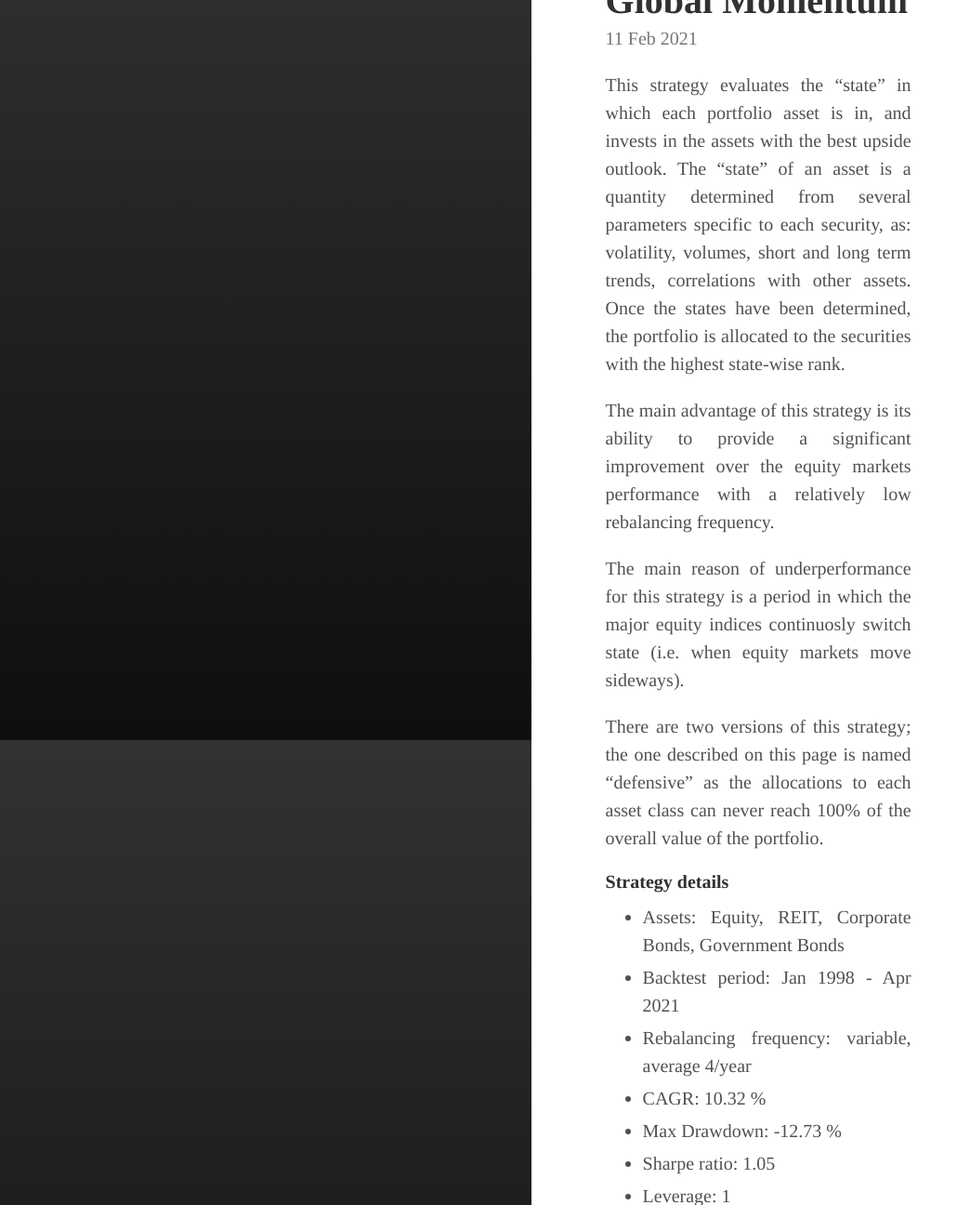
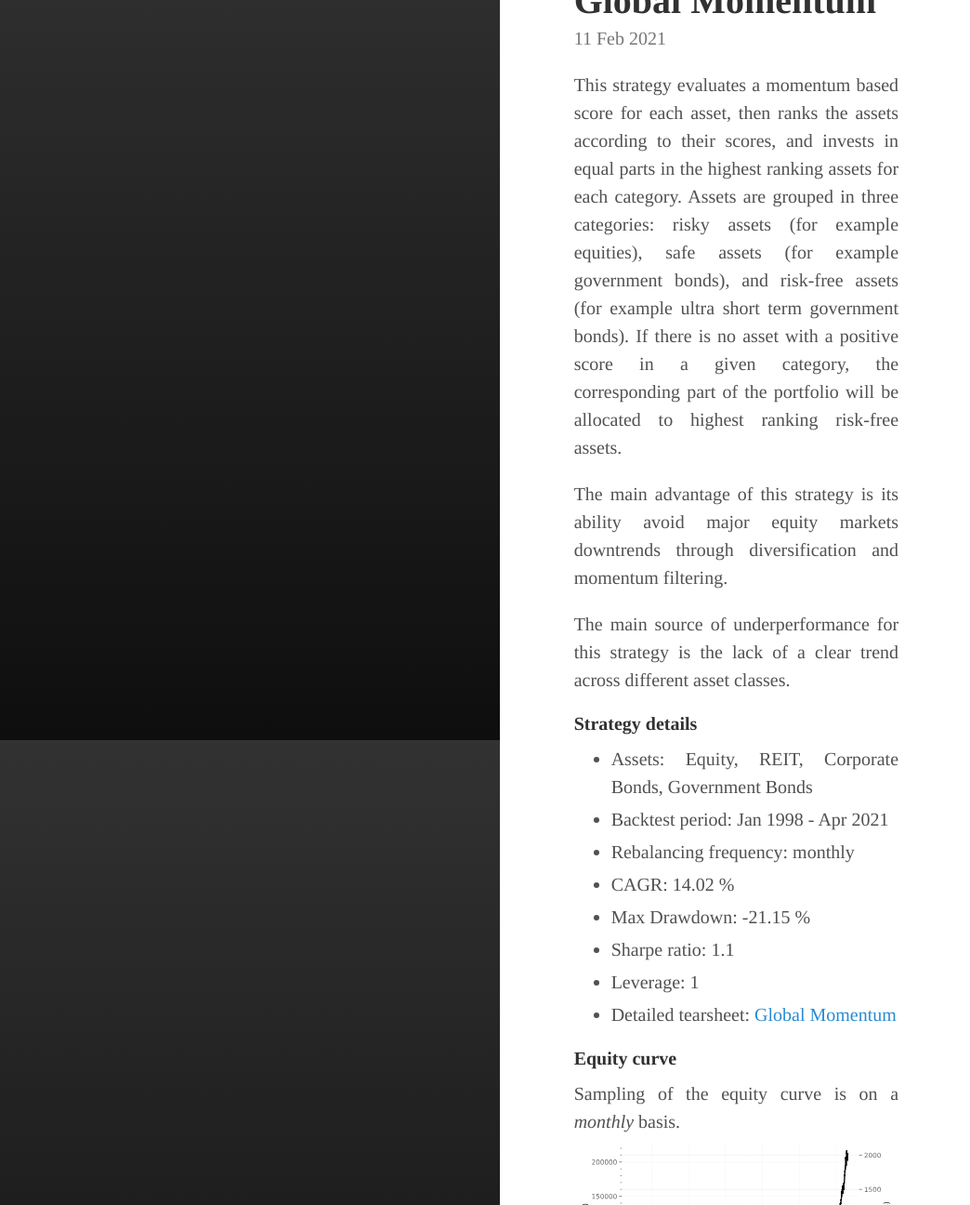
Before and after one commit to IthacaResearch/ithacaresearch.github.io, a Jekyll site: the page built from _posts/2021-02-11-Global-Momentum.md, in a window 1280 px wide and 1400 px high, cut to the strip 104-1400 px from the top of the window. Shown: the whole strip at 93% size, without its empty margins (0-1044 px from the left). Built offline with Jekyll 4.4.1, drawn with Linux system fonts in a browser that asks for light colours; some of the changed text lies outside the part shown.

Commit message:
Update 2021-02-11-Global-Momentum.md

```diff
--- a/_posts/2021-02-11-Global-Momentum.md
+++ b/_posts/2021-02-11-Global-Momentum.md
@@ -6,25 +6,24 @@
 excerpt_separator:  <!--more-->
 ---
 
-This strategy evaluates the "state" in which each portfolio asset is in, and invests in the assets with the best upside outlook.
-The "state" of an asset is a quantity determined from several parameters specific to each security, as: volatility, volumes, short and long term trends, correlations with other assets. Once the states have been determined, the portfolio is allocated to the securities with the highest state-wise rank.
+This strategy evaluates a momentum based score for each asset, then ranks the assets according to their scores, and invests in equal parts in the highest ranking assets for each category.
+Assets are grouped in three categories: risky assets (for example equities), safe assets (for example government bonds), and risk-free assets (for example ultra short term government bonds).
+If there is no asset with a positive score in a given category, the corresponding part of the portfolio will be allocated to highest ranking risk-free assets.
 
-The main advantage of this strategy is its ability to provide a significant improvement over the equity markets performance with a relatively low rebalancing frequency.
+The main advantage of this strategy is its ability avoid major equity markets downtrends through diversification and momentum filtering.
 
-The main reason of underperformance for this strategy is a period in which the major equity indices continuosly switch state (i.e. when equity markets move sideways).
-
-There are two versions of this strategy; the one described on this page is named "defensive" as the allocations to each asset class can never reach 100% of the overall value of the portfolio.
+The main source of underperformance for this strategy is the lack of a clear trend across different asset classes.
 
 #### Strategy details
 * Assets: Equity, REIT, Corporate Bonds, Government Bonds
 * Backtest period: Jan 1998 - Apr 2021
-* Rebalancing frequency: variable, average 4/year
-* CAGR: 10.32 %
-* Max Drawdown: -12.73 %
-* Sharpe ratio: 1.05
+* Rebalancing frequency: monthly
+* CAGR: 14.02 %
+* Max Drawdown: -21.15 %
+* Sharpe ratio: 1.1
 * Leverage: 1
-* Detailed tearsheet: [Market State Decoder Defensive](/tearsheets/market_state_decoder_diversified.html)
+* Detailed tearsheet: [Global Momentum](/tearsheets/global_momentum.html)
 
 #### Equity curve
 Sampling of the equity curve is on a _monthly_ basis.
-![Market State Decoder Defensive](/images/market_state_decoder_diversified.svg)
+![Global Momentum](/images/global_momentum.svg)
```
